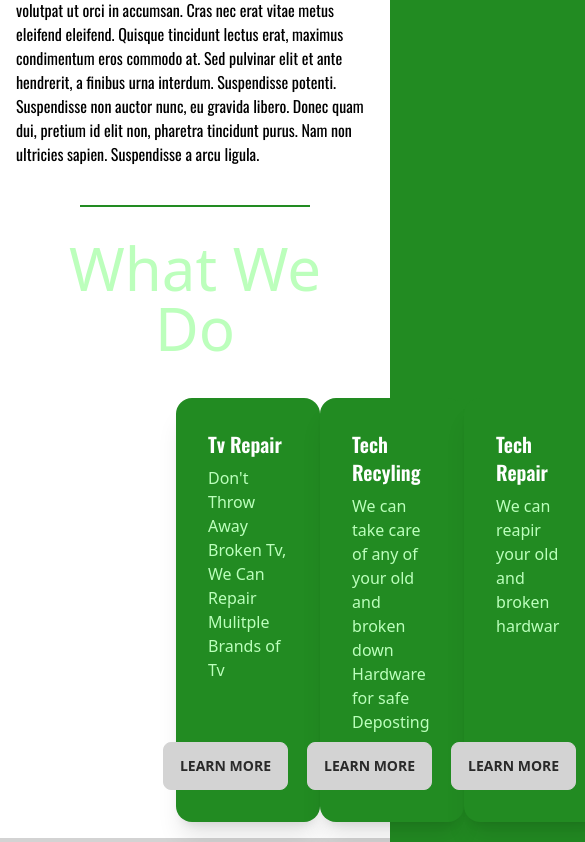
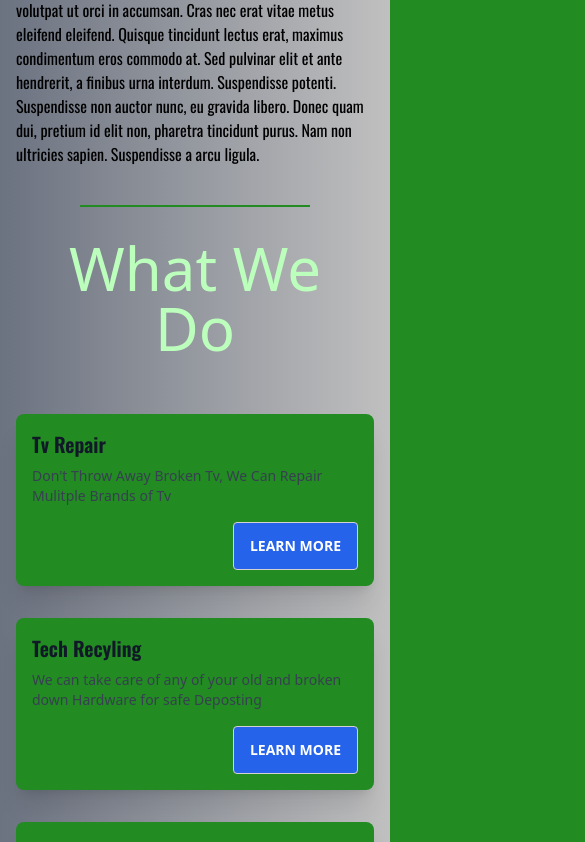
Before and after one commit to MMount98/Boot-Loop-Demo, a React (Create React App) app in the folder boot-loop-demo/: page / in a window 390 px wide. Shown: the part 855-1697 px from the top of the page, 585 px wide, since content can reach past the window. Built offline with nearby package versions, Linux system fonts and the light colour scheme.

Commit message:
refactored what we do cards for moble respones

```diff
--- a/boot-loop-demo/package.json
+++ b/boot-loop-demo/package.json
@@ -7,6 +7,7 @@
     "@testing-library/react": "^13.4.0",
     "@testing-library/user-event": "^13.5.0",
     "daisyui": "^2.51.6",
+    "framer-motion": "^10.12.16",
     "react": "^18.2.0",
     "react-dom": "^18.2.0",
     "react-scripts": "5.0.1",
--- a/boot-loop-demo/src/components/cards/WhatWeDoCard.js
+++ b/boot-loop-demo/src/components/cards/WhatWeDoCard.js
@@ -6,12 +6,22 @@ export default function WhatWeDoCard(props) {
   return (
     <>
       {content.map((card) => (
-        <div key={card.id} className="card w-72 bg-base-100 shadow-xl">
-          <div className="card-body">
-            <h2 className="card-title font-Oswald text-white">{card.title}</h2>
-            <p>{card.description}</p>
-            <div className="card-actions justify-end">
-              <label htmlFor={`my-modal-${card.id}`} className="btn">
+        <div
+          key={card.id}
+          className="card w-full sm:w-72 sm:m-3 md:m-3 my-4 bg-base-100 shadow-xl rounded-lg overflow-hidden transform transition-all hover:scale-105"
+        >
+          <div className="p-4">
+            <h2 className="text-xl sm:text-2xl card-title font-Oswald text-gray-900 mb-2">
+              {card.title}
+            </h2>
+            <p className="text-sm sm:text-base text-gray-700">
+              {card.description}
+            </p>
+            <div className="card-actions justify-end mt-4">
+              <label
+                htmlFor={`my-modal-${card.id}`}
+                className="btn text-white bg-blue-600 hover:bg-blue-700 rounded transition-colors duration-300"
+              >
                 Learn More
               </label>
             </div>
@@ -22,17 +32,17 @@ export default function WhatWeDoCard(props) {
             className="modal-toggle"
           />
           <div className="modal">
-            <div className="modal-box relative">
+            <div className="modal-box relative p-4 rounded-lg bg-white">
               <label
                 htmlFor={`my-modal-${card.id}`}
-                className="btn btn-sm btn-circle absolute right-2 top-2"
+                className="btn btn-sm btn-circle absolute right-2 top-2 text-gray-700"
               >
                 ✕
               </label>
-              <h3 className="text-3xl font-bold font-Oswald text-white">
+              <h3 className="text-2xl sm:text-3xl font-bold font-Oswald text-gray-900 mb-4">
                 {card.title}
               </h3>
-              {card.details}
+              <p className="text-gray-700">{card.details}</p>
             </div>
           </div>
         </div>
--- a/boot-loop-demo/src/components/pages/Home.js
+++ b/boot-loop-demo/src/components/pages/Home.js
@@ -4,13 +4,13 @@ import WhatWeDo from "../content/WhatWeDo";
 export default function Home() {
   return (
     <>
-      <div className="bg-white">
+      <div className="bg-gradient-to-r from-gray-500  to-secondary">
         <div className="flex flex-col md:flex-row items-start justify-around p-4 md:px-48  ">
           <About />
         </div>
         <div className="divider divider-vertical before:bg-base-100 after:bg-base-100 mx-20"></div>
         <h2 className="text-center text-6xl m-6">What We Do</h2>
-        <div className="flex justify-around px-44 py-4">
+        <div className="flex flex-col sm:flex-row justify-around px-4 sm:px-8 md:px-44 py-4">
           <WhatWeDo />
         </div>
       </div>
```
Also changed, not shown: 1 other file (tests, documents, lock files or other folders).
